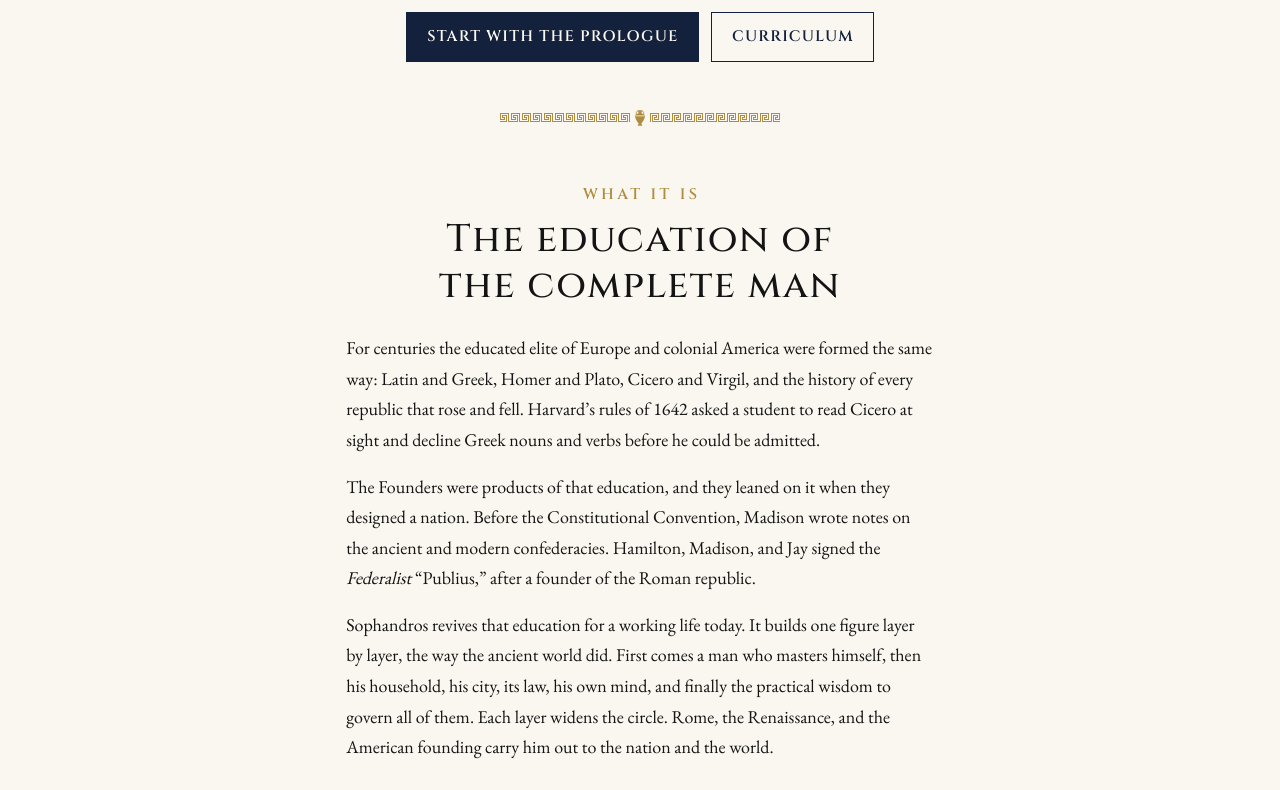
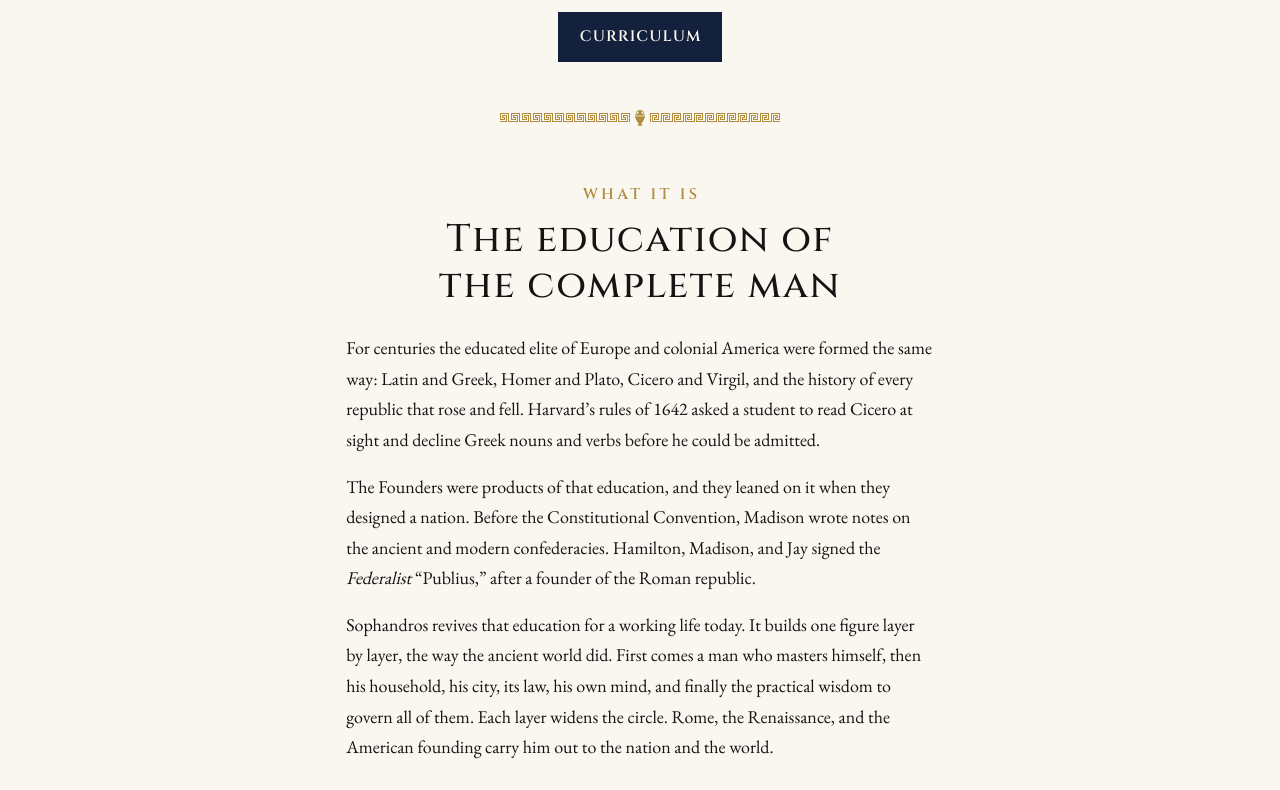
Before and after one commit to jpolitesmd/sophandros, an Astro site: page / in a window 1280 px wide. Shown: the part 633-1423 px from the top of the page. Built offline with nearby package versions, Linux system fonts and the light colour scheme; Astro itself is replaced by a stand-in of ours; a web font is replaced by a local one.

Commit message:
Home: remove 'Start with the prologue' buttons

```diff
--- a/src/pages/index.astro
+++ b/src/pages/index.astro
@@ -22,8 +22,7 @@ import { site } from "../data/site";
     </h1>
     <p class="hero-promise">A modern revival of the classical education</p>
     <div class="actions">
-      <a class="button" href="/lessons/the-birth-of-civilization">Start with the prologue</a>
-      <a class="button ghost" href="/curriculum">Curriculum</a>
+      <a class="button" href="/curriculum">Curriculum</a>
     </div>
   </section>
 
@@ -175,9 +174,6 @@ import { site } from "../data/site";
           <p>Questions that turn the reading on your own life, and on a problem you face now.</p>
         </li>
       </ol>
-      <p class="how-cta">
-        <a class="button" href="/lessons/the-birth-of-civilization">Start with the prologue</a>
-      </p>
 
     </div>
   </section>
```
